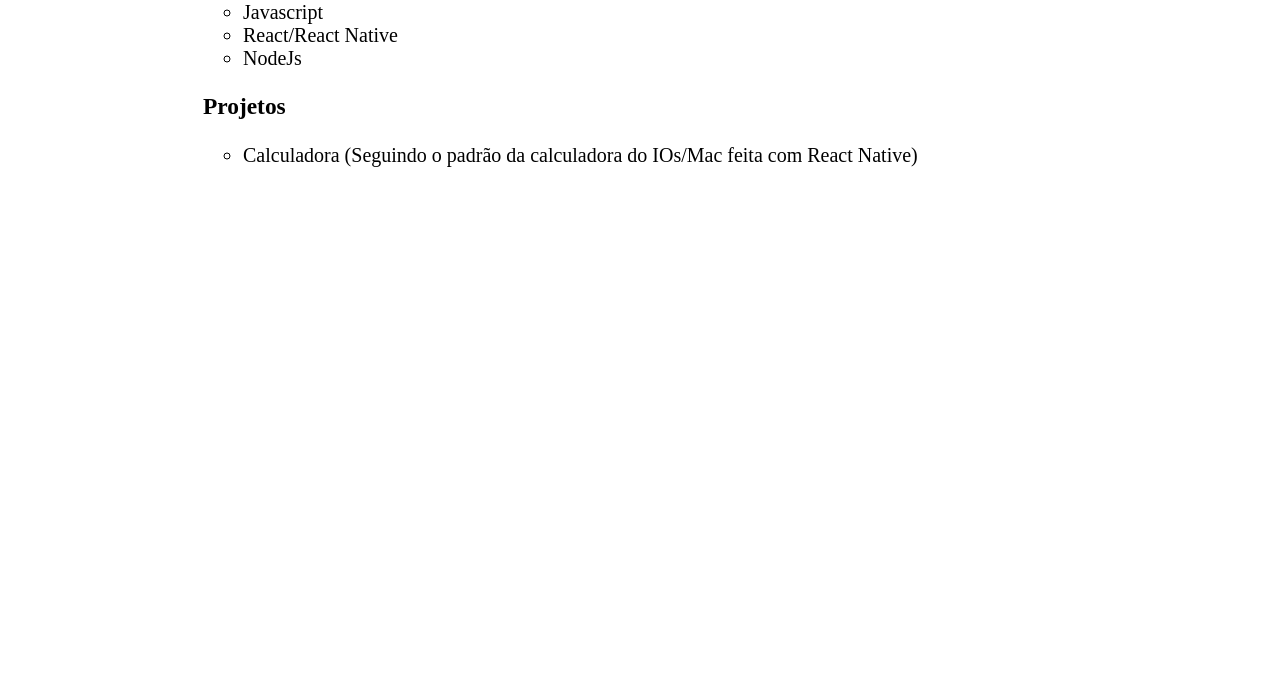
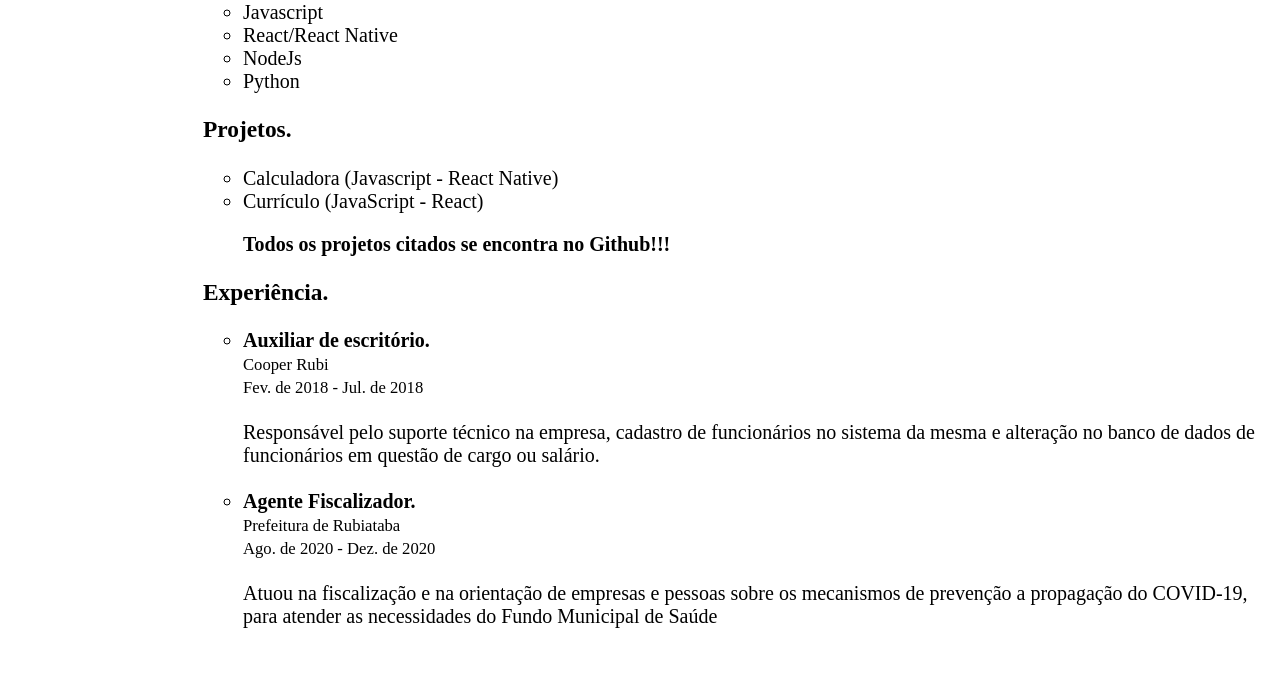
Before and after one commit to dandankara/curriculo, a React (Create React App) app: page / in a window 1280 px wide. Shown: the part 255-934 px from the top of the page. Before the commit the page ends 800 px from the top, so only its background shows below. Built offline with nearby package versions, Linux system fonts and the light colour scheme.

Commit message:
Finalização do escopo

```diff
--- a/src/App.js
+++ b/src/App.js
@@ -5,13 +5,12 @@ import { LinkedinSquare } from '@styled-icons/boxicons-logos/'
 
 import { Info } from './styles'
 import { Content } from './styles'
+import { Todo } from './styles'
 
 class App extends Component {
   render() {
     return (
-      <>
-
-        {/* <div alt="Info" > */}
+      <Todo>
           <Info>
             <div>
               <img src="https://avatars.githubusercontent.com/u/65553049?s=460&u=7616301b1e4aad0c062411c373c9c42c7f2ec8ef&v=4" /> <br />
@@ -20,7 +19,6 @@ class App extends Component {
               <a href="https://www.linkedin.com/in/daniel-cunha001"> <LinkedinSquare size="43" /> </a>
             </div>
           </Info>
-        {/* </div> */}
 
           <Content>
             <div className="Conteudo" >
@@ -39,16 +37,46 @@ class App extends Component {
                 <li>Javascript</li>
                 <li>React/React Native</li>
                 <li>NodeJs</li>
+                <li>Python</li>
               </ul>
 
-              <h3>Projetos</h3>
+              <h3>Projetos.</h3>
               <ul>
-                <li>Calculadora (Seguindo o padrão da calculadora do IOs/Mac feita com React Native)</li>
+                <li>Calculadora (Javascript - React Native)</li>
+                <li>Currículo (JavaScript - React)</li>
+                <p> <b> Todos os projetos citados se encontra no Github!!! </b> </p>
               </ul>
+
+              <h3>Experiência.</h3>
+              <ul>
+                <b> <li>Auxiliar de escritório.</li> </b>
+                <small> Cooper Rubi <br/> </small>
+                <small> Fev. de 2018 - Jul. de 2018 </small> <br/> <br/>
+                Responsável pelo suporte técnico na empresa,
+                cadastro de funcionários no sistema da mesma e alteração no
+                banco de dados de funcionários em questão de cargo ou salário. <br/> <br/>
+
+                <b> <li>Agente Fiscalizador.</li> </b>
+                <small>Prefeitura de Rubiataba <br/> </small>
+                <small> Ago. de 2020 - Dez. de 2020 </small> <br/> <br/>
+                Atuou na fiscalização e na orientação de empresas e pessoas
+                sobre os mecanismos de prevenção a propagação do COVID-19,
+                para atender as necessidades do Fundo Municipal de Saúde <br/> <br/>
+
+              </ul>
+
+
+
+              <h3>Cursos</h3>
+              <ul>
+                <li>React Native: Desenvolva APPs Nativos para Android e iOS (UDEMY)</li>
+                <li>Curso React + Redux (UDEMY)</li>
+              </ul>
+
             </div>
 
           </Content>
-      </>
+      </Todo>
     )
   }
 }
--- a/src/styles.js
+++ b/src/styles.js
@@ -39,3 +39,6 @@ export const Content = styled.div`
       list-style:circle;
     }
 `;
+
+export const Todo = styled.div`
+`;
```
Also changed, not shown: 1 other file (tests, documents, lock files or other folders).
